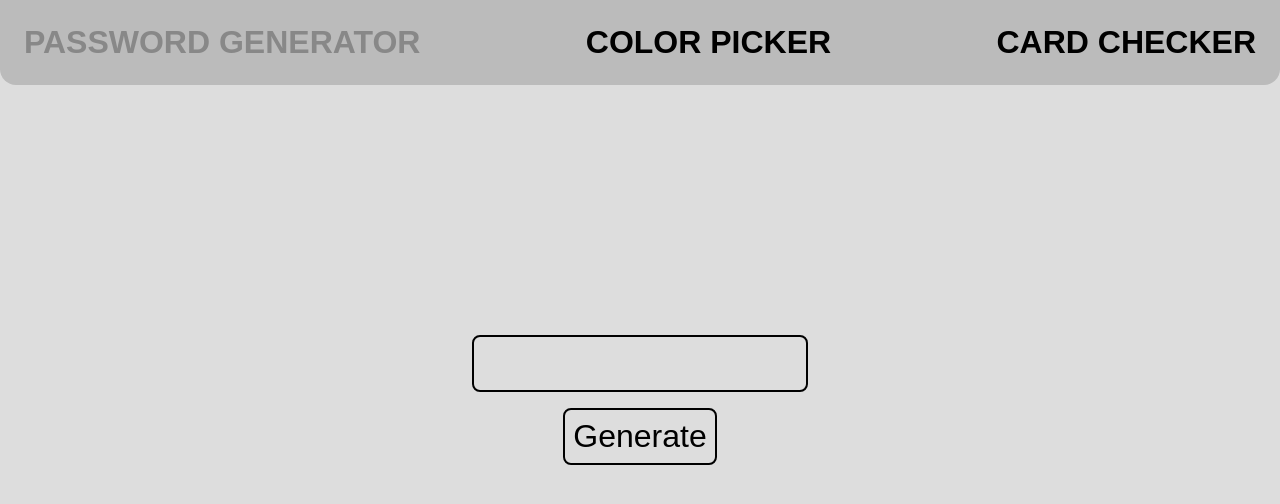
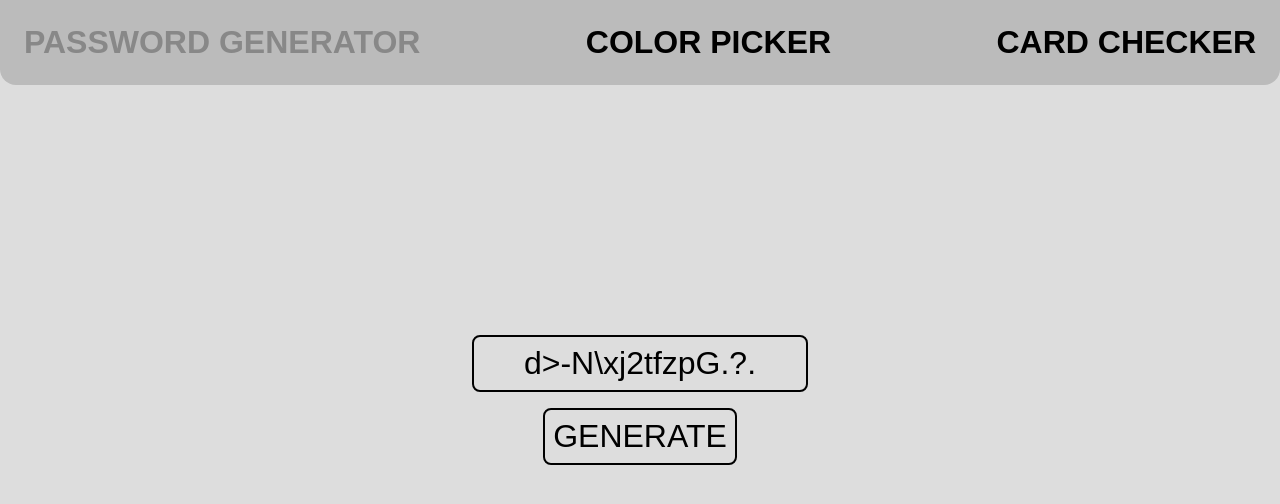
Before and after one commit to e6ntff/router-app, a React (Create React App) app: page /password in a window 1280 px wide. Shown: the top 504 px of the page. Built offline with nearby package versions, Linux system fonts and the light colour scheme.

Commit message:
added password getting on start

```diff
--- a/src/pages/Password.tsx
+++ b/src/pages/Password.tsx
@@ -1,8 +1,9 @@
-import React, { useState } from 'react';
+import React, { useEffect, useState } from 'react';
 import styled from 'styled-components';
 
-const Screen = styled.input`
-	background: #0000;
+export const Screen = styled.input<{ valid?: boolean }>`
+	background: ${({ valid }) =>
+		valid === undefined ? '#0000' : valid === true ? '#0f07' : '#f007'};
 	inline-size: 21rem;
 	padding: 0.5rem;
 	font-size: 2rem;
@@ -15,7 +16,7 @@ const Screen = styled.input`
 	text-align: center;
 `;
 
-const Button = styled.button`
+export const Button = styled.button`
 	background: #0000;
 	padding: 0.5rem;
 	font-size: 2rem;
@@ -25,6 +26,7 @@ const Button = styled.button`
 	border-radius: 0.5rem;
 	cursor: pointer;
 	transition: 0.15s;
+	text-transform: uppercase;
 
 	&:hover {
 		background: #bbb;
@@ -33,6 +35,10 @@ const Button = styled.button`
 
 const Password: React.FC = () => {
 	const [password, setPassword] = useState<string>('');
+
+	useEffect(() => {
+		getRandomPassword();
+	}, []);
 
 	const getRandomPassword = (length: number = 16) => {
 		const newPassword = new Array(length)
```
